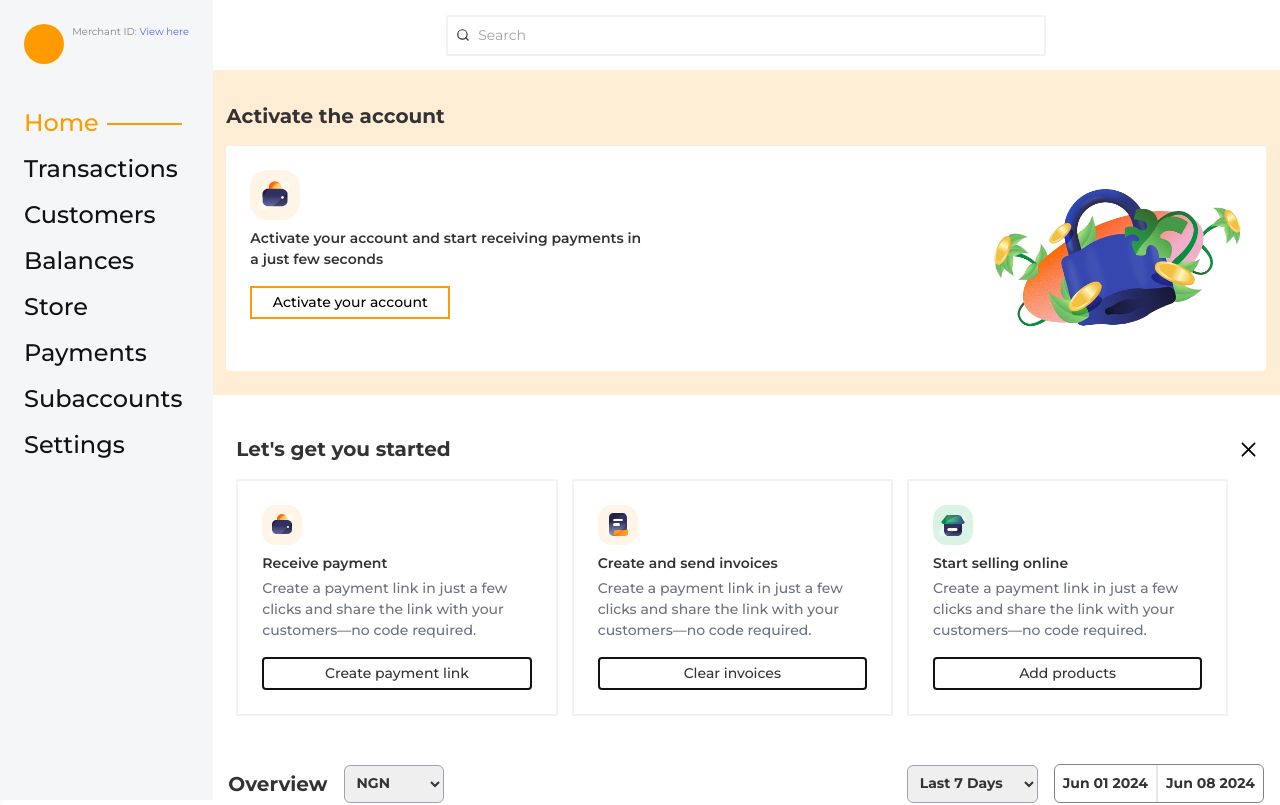
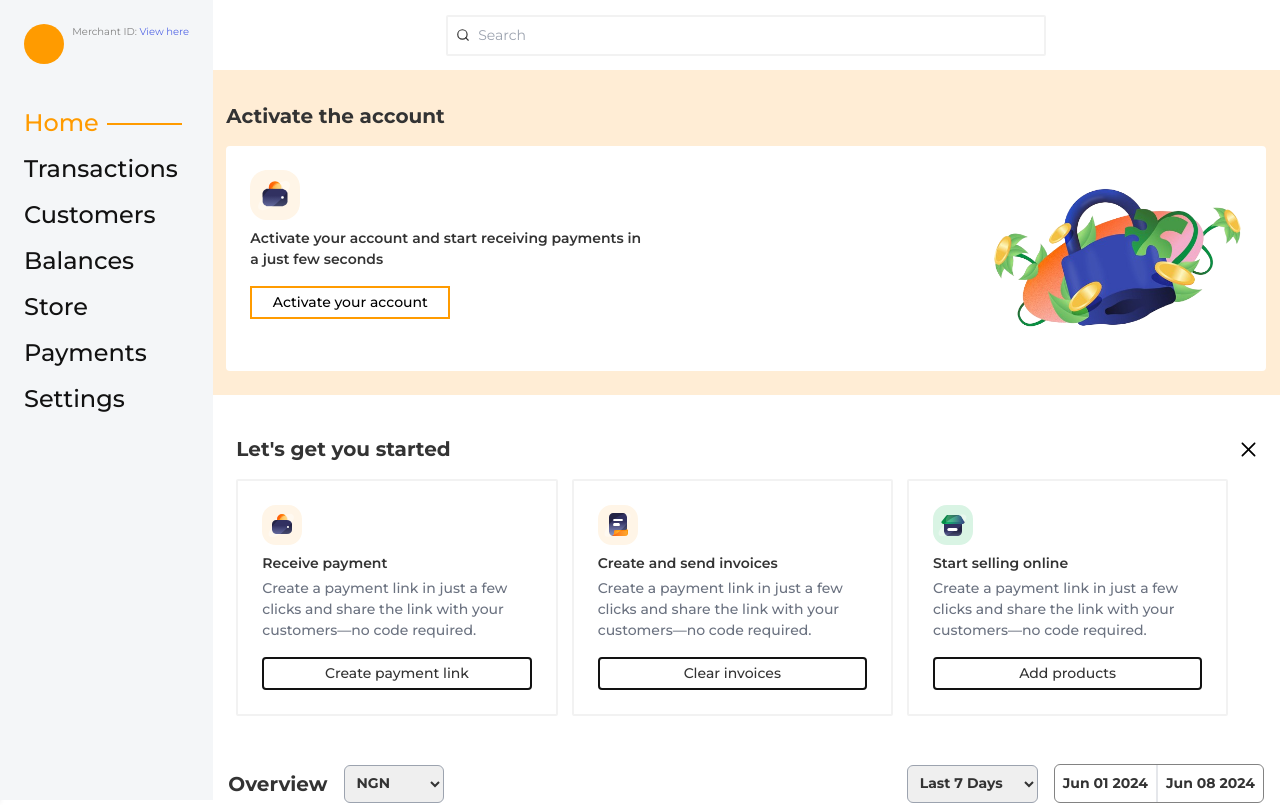
Before and after one commit to motuncoded/flutterwave-clone, a React (Vite) app: page /dashboard/home in a window 1280 px wide. Shown: the top 805 px of the page. Built offline with nearby package versions, Linux system fonts and the light colour scheme.

Commit message:
feat: set up payments,transactions and Customers page

```diff
--- a/src/App.jsx
+++ b/src/App.jsx
@@ -9,7 +9,7 @@ import Customers from "./pages/Customers";
 import Balances from "./pages/Balances";
 import Store from "./pages/Store";
 import Payments from "./pages/Payments";
-import SubAccounts from "./pages/SubAccounts";
+// import SubAccounts from "./pages/SubAccounts";
 import Settings from "./pages/Settings";
 import Details from "./components/Details";
 import Register from "./routes/Register";
@@ -30,7 +30,7 @@ function App() {
         <Route path="balances" element={<Balances />} />
         <Route path="store" element={<Store />} />
         <Route path="payments" element={<Payments />} />
-        <Route path="subAccounts" element={<SubAccounts />} />
+        {/* <Route path="subAccounts" element={<SubAccounts />} /> */}
         <Route path="settings" element={<Settings />} />
       </Route>
       <Route path="*" element={<NotFound />} />{" "}
--- a/src/components/Sidebar.jsx
+++ b/src/components/Sidebar.jsx
@@ -53,7 +53,7 @@ const Sidebar = () => {
               { name: "Balances", to: "/dashboard/balances" },
               { name: "Store", to: "/dashboard/store" },
               { name: "Payments", to: "/dashboard/payments" },
-              { name: "Subaccounts", to: "/dashboard/subAccounts" },
+              // { name: "Subaccounts", to: "/dashboard/subAccounts" },
               { name: "Settings", to: "/dashboard/settings" },
             ].map((item) => (
               <li
--- a/src/components/SidebarMobile.jsx
+++ b/src/components/SidebarMobile.jsx
@@ -48,7 +48,7 @@ const SidebarMobile = ({ isOpen, onClose }) => {
             { name: "Balances", to: "/dashboard/balances" },
             { name: "Store", to: "/dashboard/store" },
             { name: "Payments", to: "/dashboard/payments" },
-            { name: "Subaccounts", to: "/dashboard/subAccounts" },
+            // { name: "Subaccounts", to: "/dashboard/subAccounts" },
             { name: "Settings", to: "/dashboard/settings" },
           ].map((item) => (
             <li
```
